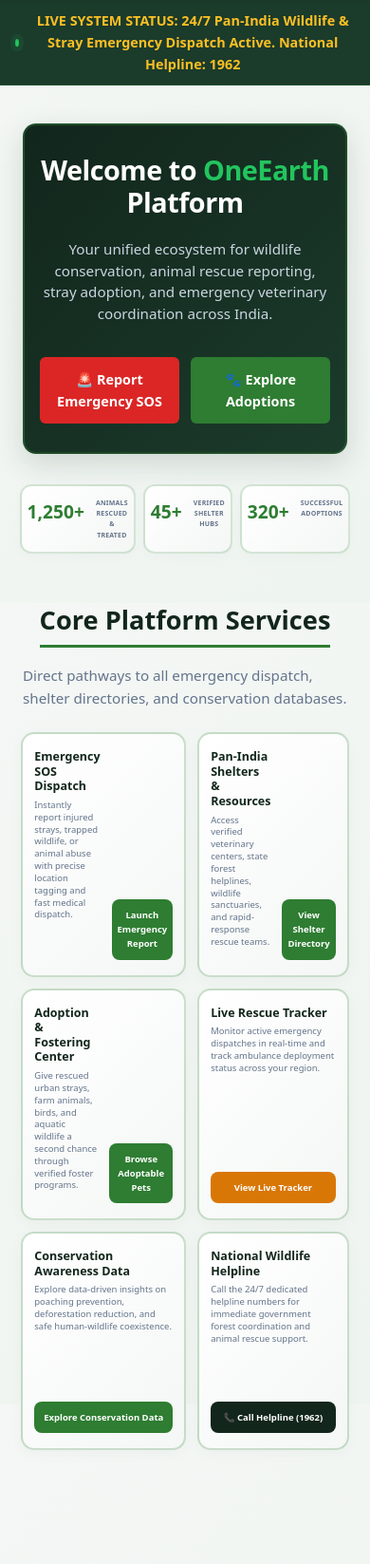
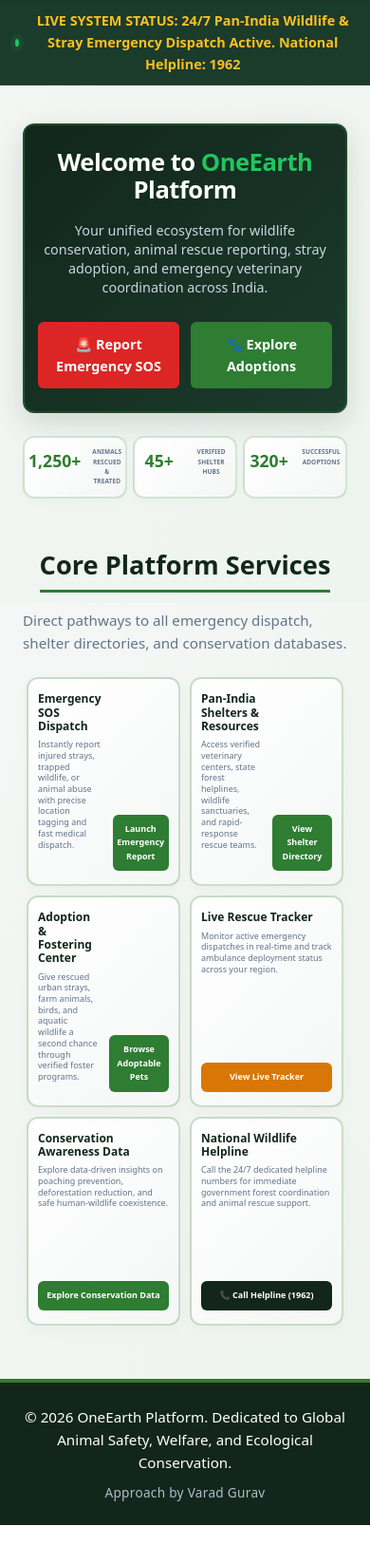
Before and after one commit to varadguravv/oneearth, a Flask app: page / in a window 390 px wide. Shown: the part 209-1856 px from the top of the page at 95% size. After the commit the page ends 1815 px from the top, so only its background shows below. Run offline with Flask 3, Linux system fonts and the light colour scheme.

Commit message:
Update style.css

```diff
--- a/static/style.css
+++ b/static/style.css
@@ -465,61 +465,67 @@ body {
   div[style*="background"], .card, .stat-box, .metric-box, div > .card, section .card {
     box-sizing: border-box !important;
   }
-/* --- Professional Uniform Card Structure & Alignment --- */
+/* --- Professional Final Layout & Spacing Correction --- */
 @media screen and (max-width: 768px) {
 
   /* 1. Top Welcome Banner */
   .homepage-hero-box {
-    padding: 30px 16px !important;
-    margin-bottom: 2rem !important;
-    border-radius: 14px !important;
+    padding: 24px 14px !important;
+    margin-bottom: 1.5rem !important;
+    border-radius: 12px !important;
   }
 
   .homepage-hero-box h1 {
-    font-size: 1.8rem !important;
-    line-height: 1.2 !important;
-    margin-bottom: 10px !important;
+    font-size: 1.6rem !important;
+    line-height: 1.15 !important;
+    margin-bottom: 8px !important;
   }
 
   .homepage-hero-box p {
-    font-size: 0.95rem !important;
-    line-height: 1.5 !important;
-    margin-bottom: 1.5rem !important;
+    font-size: 0.9rem !important;
+    line-height: 1.4 !important;
+    margin-bottom: 1rem !important;
   }
 
   /* 2. Impact Counters */
   .impact-counter-grid {
     display: grid !important;
     grid-template-columns: repeat(3, 1fr) !important;
-    gap: 8px !important;
+    gap: 6px !important;
     width: 100% !important;
-    margin-bottom: 2rem !important;
+    margin-bottom: 1.5rem !important;
     box-sizing: border-box !important;
   }
 
   .impact-counter-card {
-    padding: 12px 6px !important;
+    padding: 10px 4px !important;
     text-align: center !important;
   }
 
   .impact-counter-card h3 {
-    font-size: 1.2rem !important;
+    font-size: 1.1rem !important;
     font-weight: 800 !important;
-    margin: 0 0 0.2rem 0 !important;
+    margin: 0 0 0.1rem 0 !important;
   }
 
   .impact-counter-card p {
-    font-size: 7px !important;
-    letter-spacing: 0.2px !important;
+    font-size: 6.5px !important;
+    letter-spacing: 0.1px !important;
     text-transform: uppercase !important;
   }
 
-  /* 3. Core Platform Services Grid */
+  /* 3. Core Platform Services Grid & Removal of Extra Bottom Space */
+  .homepage-container {
+    margin-bottom: 1rem !important;
+    padding-bottom: 1rem !important;
+  }
+
   .homepage-grid {
     display: grid !important;
     grid-template-columns: repeat(2, 1fr) !important;
-    gap: 12px !important;
+    gap: 10px !important;
     width: 100% !important;
+    margin-bottom: 1rem !important;
     padding: 0 4px !important;
     box-sizing: border-box !important;
   }
@@ -528,15 +534,15 @@ body {
     display: flex !important;
     flex-direction: column !important;
     justify-content: space-between !important;
-    min-height: 230px !important;
+    min-height: 220px !important;
     width: 100% !important;
     margin: 0 !important;
-    padding: 16px 12px !important;
+    padding: 14px 10px !important;
     box-sizing: border-box !important;
-    border-radius: 14px !important;
+    border-radius: 12px !important;
   }
 
-  /* Synchronize inner wrappers so all cards handle content identically */
+  /* Unify inner content layout for all 6 cards so buttons behave identically */
   .homepage-card-styled > div {
     display: flex !important;
     flex-direction: column !important;
@@ -545,38 +551,42 @@ body {
   }
 
   .homepage-card-styled h3 {
-    font-size: 12.5px !important;
-    line-height: 1.25 !important;
+    font-size: 12px !important;
+    line-height: 1.2 !important;
     margin-bottom: 6px !important;
     font-weight: 700 !important;
   }
 
   .homepage-card-styled p {
-    font-size: 9.5px !important;
-    line-height: 1.35 !important;
-    margin-bottom: 12px !important;
+    font-size: 9px !important;
+    line-height: 1.3 !important;
+    margin-bottom: 10px !important;
     flex-grow: 1 !important;
   }
 
-  /* UNIFORM FULL-WIDTH RECTANGULAR BUTTONS FOR ALL 6 CARDS */
+  /* FORCE EXACT UNIFORM BUTTON STRUCTURE MATCHING THE LAST CARDS */
   .homepage-card-styled .card-action-btn {
-    display: flex !important;
-    align-items: center !important;
-    justify-content: center !important;
+    display: block !important;
     width: 100% !important;
     max-width: 100% !important;
     float: none !important;
     clear: both !important;
-    font-size: 9.5px !important;
-    padding: 9px 6px !important;
+    font-size: 9px !important;
+    padding: 8px 4px !important;
     text-align: center !important;
     box-sizing: border-box !important;
     margin-top: auto !important;
     white-space: normal !important;
-    border-radius: 8px !important;
+    border-radius: 6px !important;
   }
 
-  /* 4. Keep all other pages and tracking elements standard and vertical */
+  /* 4. Footer Spacing Tightener */
+  .main-footer {
+    margin-top: 1.5rem !important;
+    padding: 1.5rem 1rem !important;
+  }
+
+  /* 5. Keep all other tracking elements standard and vertical */
   .track-card, .tracker-card, .directory-card, .service-card,
   div[class*="track"], div[class*="rescue"], div[class*="unit"] {
     display: flex !important;
```
